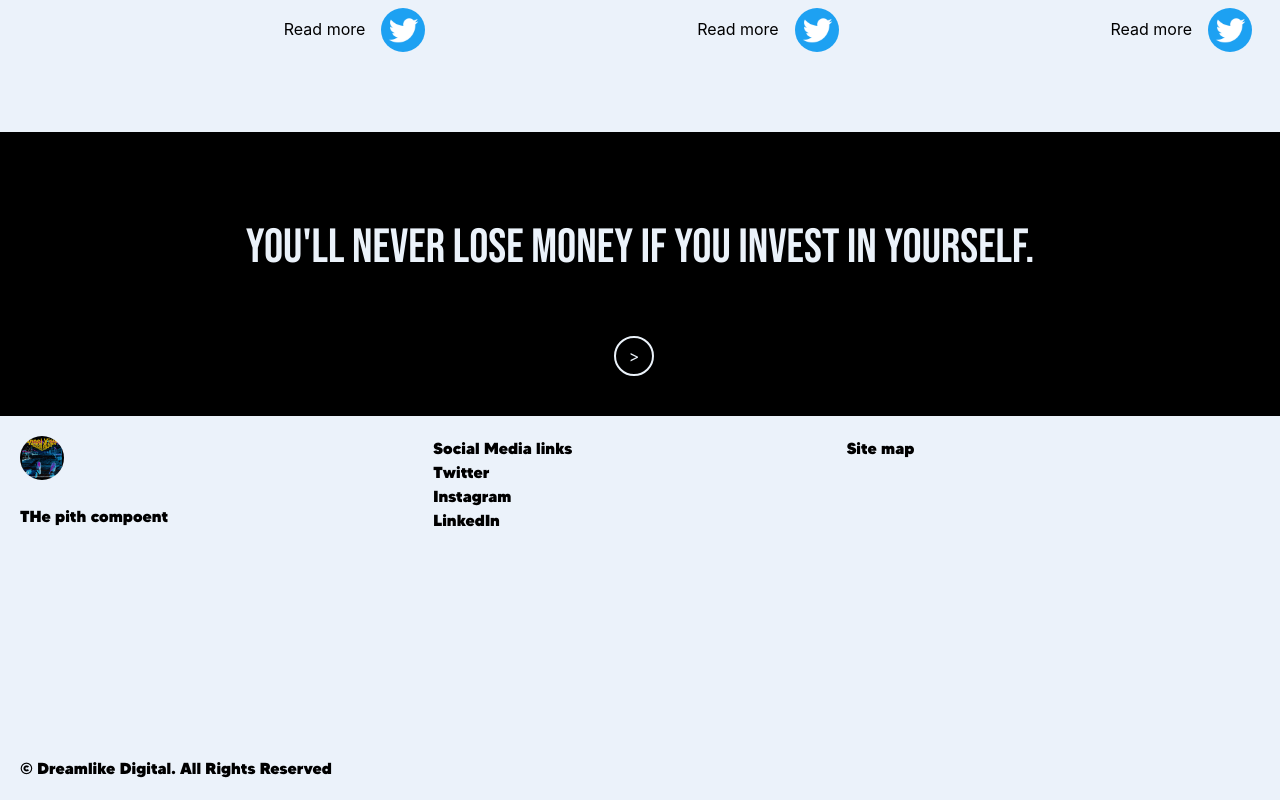
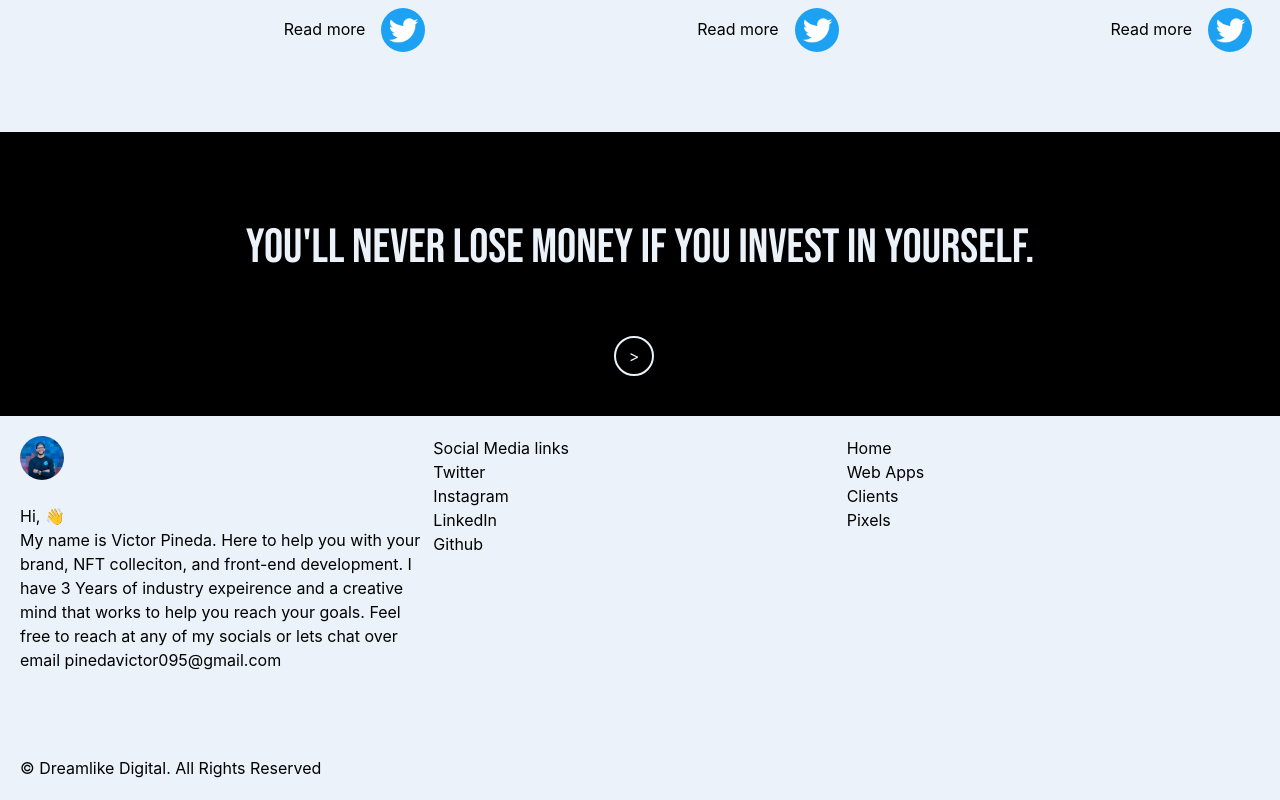
Before and after one commit to PinedaVictor/a-la-mode, a React (Vite) app: page / in a window 1280 px wide. Shown: the part 6183-6983 px from the top of the page. Built offline with nearby package versions, Linux system fonts and the light colour scheme.

Commit message:
Added footer copy and added site map

```diff
--- a/src/components/footer/Footer.tsx
+++ b/src/components/footer/Footer.tsx
@@ -1,25 +1,40 @@
 import React from "react";
 import { FooterSection } from "./FooterSection";
 import { Pitch } from "./Pitch";
+import { Link } from "react-router-dom";
 
 export const Footer: React.FC = () => {
   return (
     <>
-      <div className="flex flex-wrap p-5 grid-cols-3 font-TY">
+      <div className="flex flex-wrap p-5 grid-cols-3 ">
         <FooterSection>
-          {/* <p>About me</p> */}
           <Pitch />
         </FooterSection>
         <FooterSection>
           Social Media links
+          {/* TODO: Get social links */}
           <ul>
             <li>Twitter</li>
             <li>Instagram</li>
             <li>LinkedIn</li>
+            <li>Github</li>
           </ul>
         </FooterSection>
         <FooterSection>
-          <p>Site map</p>
+          <ul>
+            <Link to="/">
+              <li className=" ">Home</li>
+            </Link>
+            <Link to="/WebApps">
+              <li className=" ">Web Apps</li>
+            </Link>
+            <Link to="/HappyClients">
+              <li className=" ">Clients</li>
+            </Link>
+            <Link to="/HappyClients">
+              <li className=" ">Pixels</li>
+            </Link>
+          </ul>
         </FooterSection>
         <div className="">&copy; Dreamlike Digital. All Rights Reserved</div>
       </div>
--- a/src/components/footer/Pitch.tsx
+++ b/src/components/footer/Pitch.tsx
@@ -1,12 +1,19 @@
 import React from "react";
-import img from "../../assets/images/art.jpg";
+import img from "../../assets/images/vicgithub.jpg";
 import { Avatar } from "../elements";
 
 export const Pitch: React.FC = () => {
   return (
     <>
       <Avatar img={img} imgAltText="Victor Pineda profile picture" />
-      <div>THe pith compoent</div>
+      <div>Hi, 👋</div>
+      <div>
+        My name is Victor Pineda. Here to help you with your brand, NFT
+        colleciton, and front-end development. I have 3 Years of industry
+        expeirence and a creative mind that works to help you reach your goals.
+        Feel free to reach at any of my socials or lets chat over email
+        pinedavictor095@gmail.com
+      </div>
     </>
   );
 };
```
Also changed, not shown: src/assets/images/vicgithub.jpg (added).
